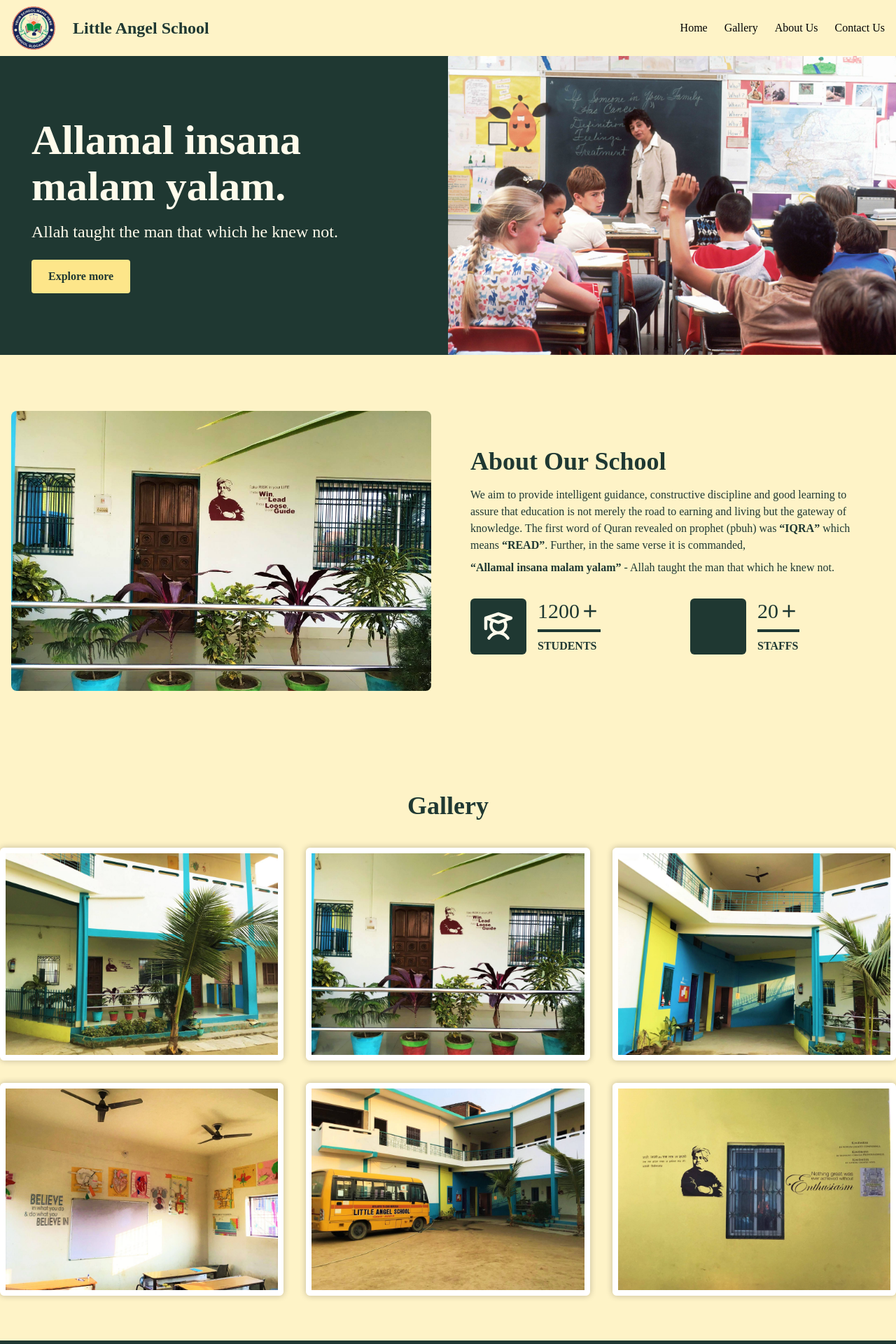
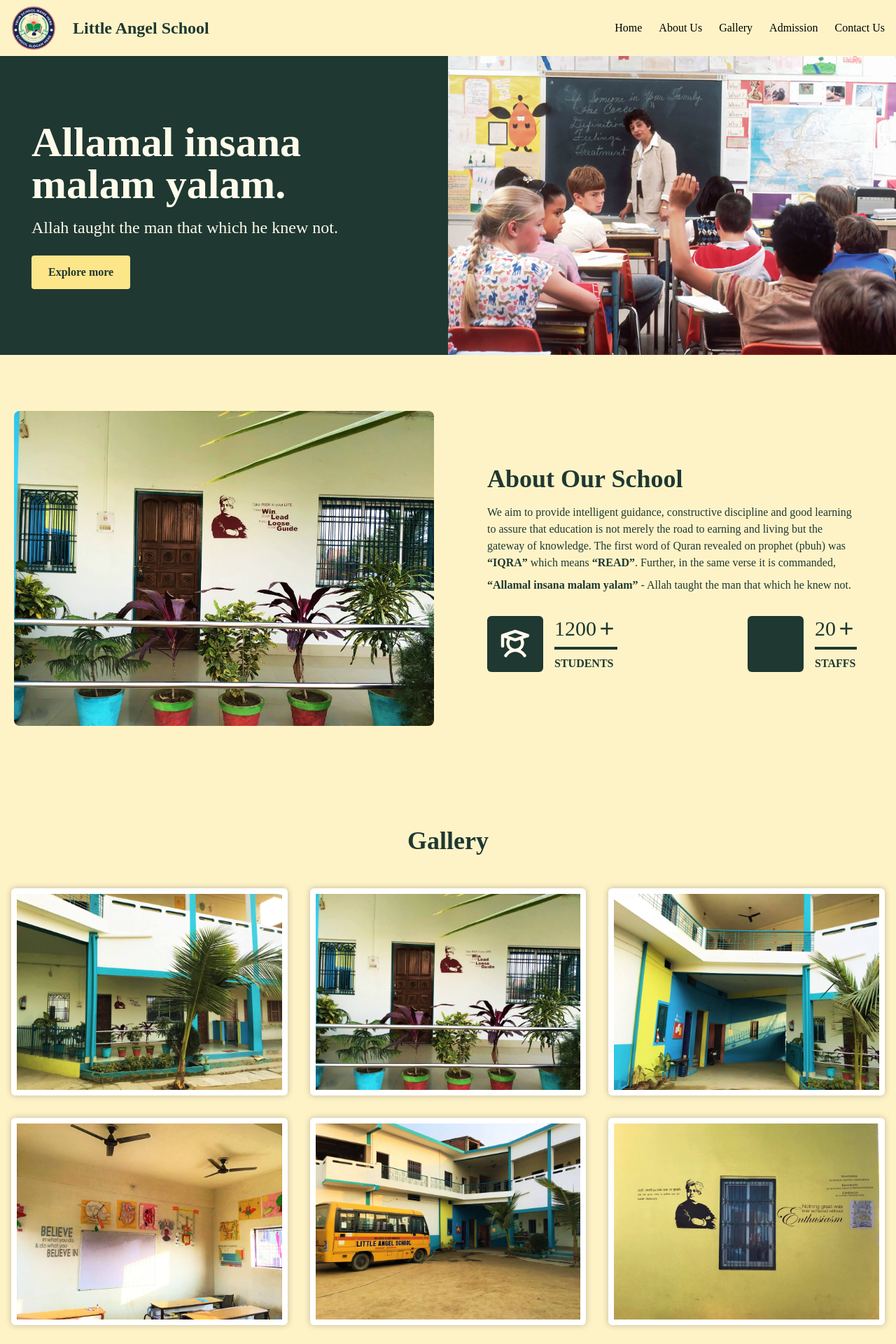
Before and after one commit to Sameerali890/littleangelschoolkkt, a Vue app: page / in a window 1280 px wide. Shown: the top 1920 px of the page at 70% size. Built offline with nearby package versions, Linux system fonts and the light colour scheme; some icons are missing; a web font is replaced by a local one.

Commit message:
Responsive done

```diff
--- a/index.html
+++ b/index.html
@@ -4,7 +4,7 @@
     <meta charset="UTF-8" />
     <link rel="icon" type="image/svg+xml" href="/vite.svg" />
     <meta name="viewport" content="width=device-width, initial-scale=1.0" />
-    <title>Vite + Vue</title>
+    <title>Little Angel School</title>
     <link
     href="https://cdn.jsdelivr.net/npm/remixicon@4.2.0/fonts/remixicon.css"
 rel="stylesheet"/>
--- a/src/components/About.vue
+++ b/src/components/About.vue
@@ -1,33 +1,39 @@
-
 <script setup>
 import { Icon } from '@iconify/vue';
 </script>
 <template>
-    <div class="grid grid-cols-2 py-20 max-w-[1400px] mx-auto">
+    <div id="about" class="grid lg:grid-cols-2 pt-12 lg:py-20 max-w-[1400px] mx-auto">
         <div class="px-4">
-            <img class="h-[400px] w-[600px] rounded-lg object-cover " src="/images/2.jpg" alt="">
+            <img class="w-[min(100%,600px)] rounded-lg object-cover mx-auto" src="/images/2.jpg" alt="">
         </div>
         <div class="grid place-items-center">
-            <div class="grid content-center max-w-xl text-primary">
+            <div class="grid content-center max-w-xl text-primary py-12 lg:py-16 px-6">
                 <h1 class="text-4xl font-bold mb-4">About Our School</h1>
-                <p class="mb-2">We aim to provide intelligent guidance, constructive discipline and good learning to assure that education is not merely the road to earning and living but the gateway of knowledge. The first word of Quran revealed on prophet (pbuh) was <b><q>IQRA</q></b> which means <b><q>READ</q></b>. Further, in the same verse it is commanded,</p>
+                <p class="mb-2">We aim to provide intelligent guidance, constructive discipline and good learning to
+                    assure that education is not merely the road to earning and living but the gateway of knowledge. The
+                    first word of Quran revealed on prophet (pbuh) was <b><q>IQRA</q></b> which means
+                    <b><q>READ</q></b>. Further, in the same verse it is commanded,</p>
                 <div class="mb-8">
                     <b><q>Allamal insana malam yalam</q></b>
                     - Allah taught the man that which he knew not.
                 </div>
-                <div class="flex gap-32">
+                <div class="flex justify-between gap-8 max-sm:flex-wrap">
                     <div class="achieve">
                         <div class="size-20 bg-primary text-amber-50 rounded-md grid place-items-center text-5xl">
                             <Icon icon="ph:student-bold" />
                         </div>
-                        <h3 class="border-primary">1200 <Icon icon="material-symbols:add" /></h3>
+                        <h3 class="border-primary">1200
+                            <Icon icon="material-symbols:add" />
+                        </h3>
                         <h2 class="font-semibold">Students</h2>
                     </div>
                     <div class="achieve">
                         <div class="size-20 bg-primary text-amber-50 rounded-md grid place-items-center text-5xl">
                             <Icon icon="flowbite:users-group-outline" />
                         </div>
-                        <h3 class="border-primary">20 <Icon icon="material-symbols:add" /></h3>
+                        <h3 class="border-primary">20
+                            <Icon icon="material-symbols:add" />
+                        </h3>
                         <h2 class="font-semibold">Staffs</h2>
                     </div>
                 </div>
@@ -37,22 +43,23 @@
 </template>
 
 <style scoped>
-    .achieve h3{
+.achieve h3 {
     @apply border-b-4 text-3xl pb-2 flex items-center;
 
 }
-    .achieve h2{
-        text-transform: uppercase ;
+
+.achieve h2 {
+    text-transform: uppercase;
     padding-top: 8px;
 }
 
-    .achieve{
+.achieve {
     display: grid;
     grid-template-columns: max-content auto;
     gap: 0 16px;
 }
 
-    .achieve > div:first-child {
+.achieve>div:first-child {
     grid-row: span 3;
 }
 </style>
--- a/src/components/Admission.vue
+++ b/src/components/Admission.vue
@@ -1,10 +1,10 @@
 <template>
-    <div class="bg-primary">
-   <div class="grid grid-cols-2 py-16 max-w-[1400px] mx-auto">
-        <div class="px-4">
+    <div id="admission" class="bg-primary">
+        <div class="grid sm:grid-cols-2 py-16 max-w-[1400px] mx-auto">
+            <div class="px-6">
                 <img class="h-[300px] w-[600px] rounded-lg object-contain" src="/images/kids.png" alt="">
             </div>
-        <div class="grid place-items-center">
+            <div class="grid place-items-center px-6">
                 <div class="grid content-center max-w-xl text-amber-50">
                     <h1 class="text-4xl font-bold mb-4">Apply for Admission</h1>
                     <p class="mb-6">We don't just give students an education and experiences that set
--- a/src/components/Footer.vue
+++ b/src/components/Footer.vue
@@ -6,19 +6,26 @@ import { Icon } from '@iconify/vue';
     <section class="grid  py-12 px-4    ">
         <div class="grid place-items-center gap-8">
             <img class="mix-blend-darken size-24" src="/src/assets/logo 2.jpeg" alt="">
-            <div class="flex gap-8">
-                <a href="http://">About Us</a>
-                <a href="http://">Gallery</a>
-                <a href="http://">Admissions</a>
-                <a href="http://">Contact Us</a>
+            <div class="flex gap-[16px_32px] max-sm:flex-wrap justify-center">
+                <a href="#">Home</a>
+                <a href="#about">About Us</a>
+                <a href="#gallery">Gallery</a>
+                <a href="#admission">Admissions</a>
+                <a href="#contact">Contact Us</a>
             </div>
-            <div class="flex items-center gap-2">
-                <icon icon="ri:facebook-box-fill" />
-                <a href="http://facebook.com">Facebook</a>
-                <icon class="ml-5" icon="teenyicons:instagram-outline" />
-                <a href="http://instagram.com">Instagram</a>
-                <icon class="ml-5" icon="octicon:mail-16" />
-                <a href="mailto:littleangelschoolkkt@gmail.com" target="blank">littleangelschoolkkt@gmail.com</a>
+            <div class="flex items-center gap-4 sm:gap-12 max-sm:flex-wrap justify-center">
+                <div class="flex items-center gap-2">
+                    <icon icon="ri:facebook-box-fill" />
+                    <a href="http://facebook.com">Facebook</a>
+                </div>
+                <div class="flex items-center gap-2">
+                    <icon icon="teenyicons:instagram-outline" />
+                    <a href="http://instagram.com">Instagram</a>
+                </div>
+                <div class="flex items-center gap-2">
+                    <icon icon="octicon:mail-16" />
+                    <a href="mailto:littleangelschoolkkt@gmail.com" target="blank">littleangelschoolkkt@gmail.com</a>
+                </div>
             </div>
         </div>
     </section>
--- a/src/components/Gallery.vue
+++ b/src/components/Gallery.vue
@@ -5,7 +5,7 @@ const currentImage = ref("");
 </script>
 
 <template>
-    <section class="max-w-[1400px] mx-auto py-16">
+    <section id="gallery" class="gap-4 sm:gap-8 max-w-[1400px] mx-auto pt-4 pb-8 lg:py-16">
         <div class="heading">Gallery</div>
         <img @click="currentImage = $event.target.src" v-for="image in 6" :src="'/images/'+image+'.jpg'" alt="">
     </section>
@@ -19,8 +19,8 @@ const currentImage = ref("");
 <style scoped>
 section {
     display: grid;
-    grid-template-columns: repeat(auto-fill, minmax(350px, 1fr));
-    gap: 32px;
+    grid-template-columns: repeat(auto-fill, minmax(320px, 1fr));
+    padding-inline: 16px;
 }
     section img {
         @apply  rounded-md hover:scale-105 duration-300;
@@ -33,7 +33,7 @@ section {
     .heading {
         grid-column: 1/-1;
         text-align: center;
-        @apply text-4xl mb-2 font-[700];
+        @apply text-4xl mb-4 font-[700];
         color: var(--primary);
     }
 
--- a/src/components/Home.vue
+++ b/src/components/Home.vue
@@ -1,15 +1,15 @@
 <template>
-    <div class="grid grid-cols-2">
-        <div class="grid bg-primary place-items-center">
+    <div class="grid sm:grid-cols-2">
+        <div class="grid bg-primary place-items-center px-6 py-16">
             <div  class="max-w-[550px] text-amber-50">
-                <div class="text-6xl mb-4 font-[600] leading-[1.1]">Allamal insana malam yalam.</div>
+                <div class="text-5xl lg:text-6xl mb-4 font-[600] leading-[1.1]">Allamal insana malam yalam.</div>
                 <div class="text-2xl mb-6">Allah taught the man that which he knew not.</div>
                 <button class="px-6 py-3 bg-amber-200 rounded text-primary font-bold">Explore more</button>
             </div>
         </div>
 
         <div class="right">
-            <img class="object-cover" src="/images/cover-photo2.jpg" alt="">
+            <img class="object-cover h-full" src="/images/cover-photo2.jpg" alt="">
         </div>
     </div>
 </template>
--- a/src/components/Location.vue
+++ b/src/components/Location.vue
@@ -3,12 +3,11 @@ import { Icon } from "@iconify/vue";
 </script>
 
 <template>
-    <div class="bg-primary border-t border-amber-100">
-        <div class="grid grid-cols-2 py-16 max-w-[1400px] mx-auto">
-            <div class="px-4">
+    <div id="contact" class="bg-primary border-t border-amber-100">
+        <div class="grid sm:grid-cols-2 py-16 max-w-[1400px] mx-auto">
+            <div class="px-6 max-sm:mb-8">
                 <iframe
-                    src="https://www.google.com/maps/embed?pb=!1m14!1m8!1m3!1d14387.971823662005!2d82.9124961!3d25.6383593!3m2!1i1024!2i768!4f13.1!3m3!1m2!1s0x3991d2d6a89661f1%3A0xb7e15e926c4e6aec!2sLittle%20Angel%20School!5e0!3m2!1sen!2sin!4v1711015355157!5m2!1sen!2sin"
-                    width="600" height="300" style="border: 0" allowfullscreen="" loading="lazy"
+                    src="https://www.google.com/maps/embed?pb=!1m14!1m8!1m3!1d14387.971823662005!2d82.9124961!3d25.6383593!3m2!1i1024!2i768!4f13.1!3m3!1m2!1s0x3991d2d6a89661f1%3A0xb7e15e926c4e6aec!2sLittle%20Angel%20School!5e0!3m2!1sen!2sin!4v1711015355157!5m2!1sen!2sin" height="300" style="border: 0" allowfullscreen="" loading="lazy"
                     referrerpolicy="no-referrer-when-downgrade"></iframe>
             </div>
             <div class="grid place-items-center">
@@ -26,3 +25,9 @@ import { Icon } from "@iconify/vue";
         </div>
     </div>
 </template>
+
+<style scoped>
+ iframe {
+    width: min(600px, 100%);
+ }
+</style>
--- a/src/components/NavBar.vue
+++ b/src/components/NavBar.vue
@@ -1,14 +1,43 @@
+
+<script setup>
+import { Icon } from '@iconify/vue';
+import { ref } from 'vue';
+const toggleNav = ref(false);
+</script>
 <template>
-    <nav class="flex justify-between max-w-[1400px] mx-auto py-2 px-4 items-center">
-        <div class="logo flex gap-6 items-center text-primary">
-            <img class="size-16 mix-blend-darken" src="/src/assets/logo 2.jpeg" alt="">
-            <h2 class="font-bold text-2xl">Little Angel School</h2>
-        </div>
-        <div class="links flex gap-6 ">
-            <a href="">Home</a>
-            <a href="">Gallery</a>
-            <a href="">About Us</a>
-            <a href="">Contact Us</a>
-        </div>
-    </nav>
+    <header class="sticky top-0 bg-amber-100">
+        <nav class="flex justify-between max-w-[1400px] mx-auto py-4 sm:py-2 px-4 items-center">
+            <div class="logo flex gap-3 sm:gap-6 items-center text-primary">
+                <img class="size-10 sm:size-16 mix-blend-darken" src="/src/assets/logo 2.jpeg" alt="">
+                <h2 class="font-bold text-xl sm:text-2xl">Little Angel School</h2>
+            </div>
+            <div class="links flex gap-6" :class="{'open':toggleNav}">
+                <a href="#">Home</a>
+                <a href="#about">About Us</a>
+                <a href="#gallery">Gallery</a>
+                <a href="#admission">Admission</a>
+                <a href="#contact">Contact Us</a>
+            </div>
+            <Icon icon="fa6-solid:bars" class="text-2xl md:hidden" @click="toggleNav = !toggleNav" />
+        </nav>
+    </header>
 </template>
+
+<style>
+@media screen and (max-width:768px) {
+    .links {
+        position: fixed;
+        height: 100%;
+        width: 280px;
+        top: 0;
+        left: 0;
+        flex-direction: column;
+        @apply bg-amber-100 p-6 duration-100 -translate-x-full;
+        box-shadow: 4px 0 8px rgba(0, 0, 0, 0.1);
+    }
+
+    .links.open {
+        @apply translate-x-0;
+    }
+}
+</style>
--- a/src/main.js
+++ b/src/main.js
@@ -2,4 +2,5 @@ import { createApp } from 'vue'
 import './style.css'
 import App from './App.vue'
 
+
 createApp(App).mount('#app')
--- a/src/style.css
+++ b/src/style.css
@@ -12,9 +12,11 @@
     --primary: #1f3832;
 }
 
+html,body {
+    scroll-behavior: smooth;
+}
 body {
     @apply bg-amber-100;
-    scroll-behavior: smooth;
 }
 
 .bg-primary {
```
Lines whose indentation alone changed are shown as unchanged.
